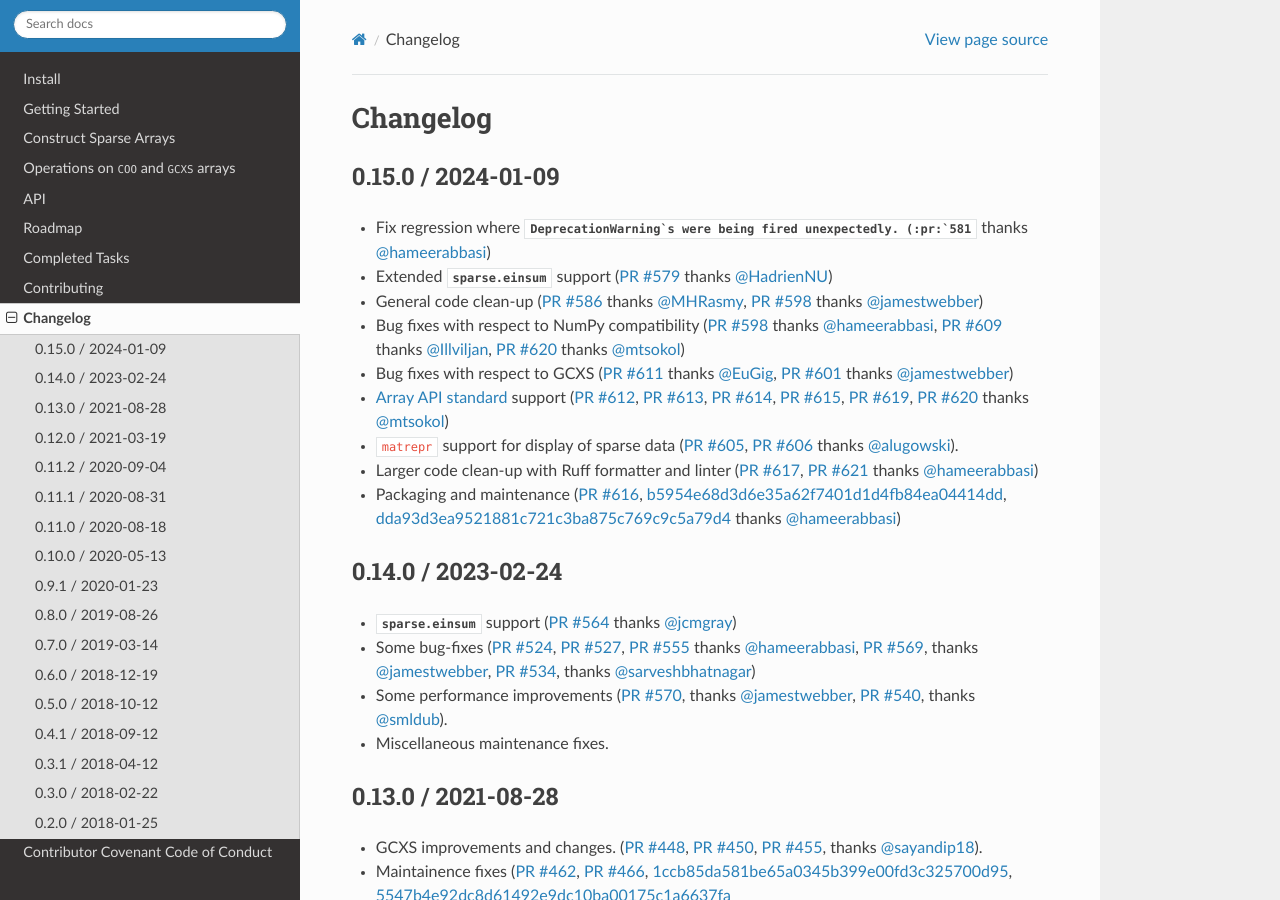
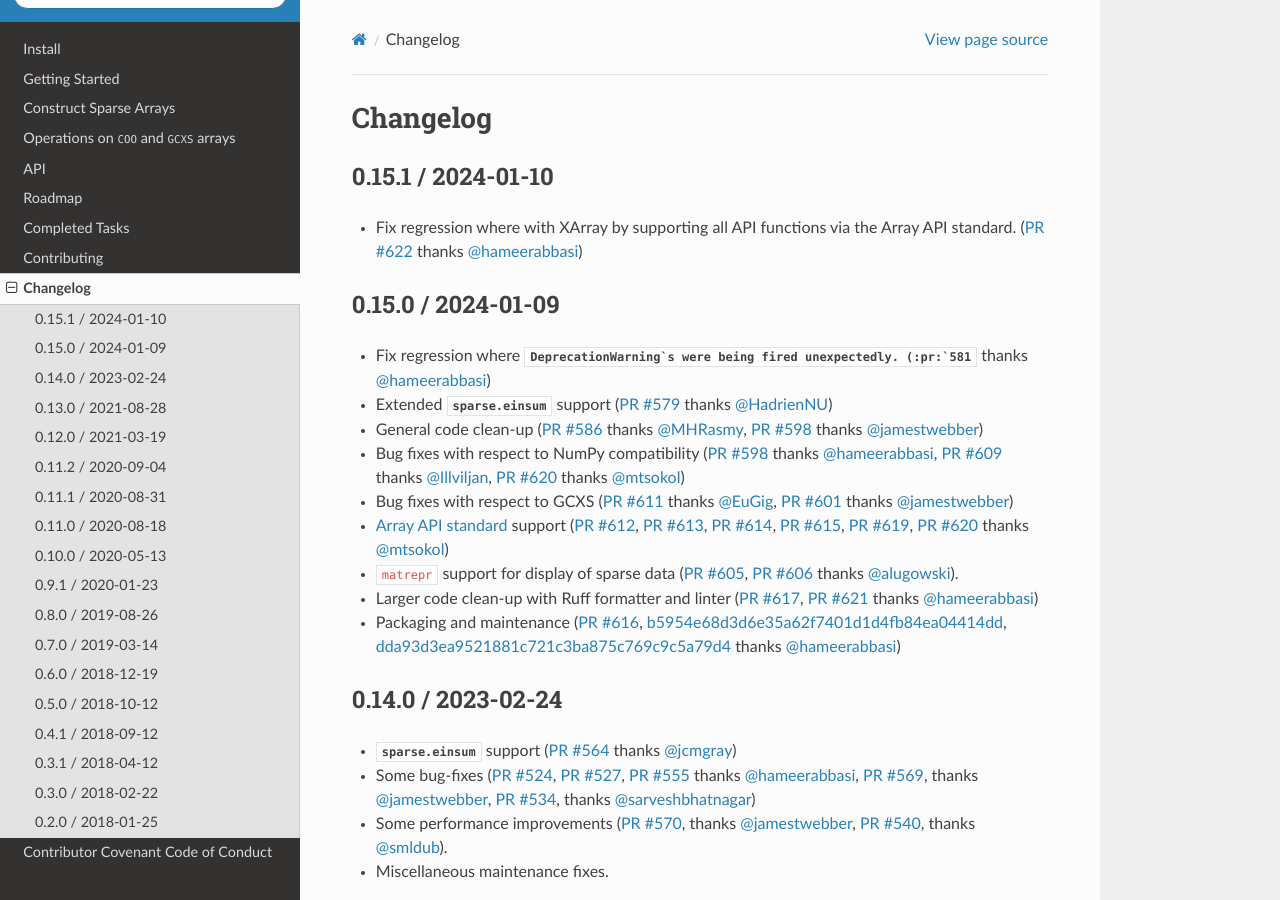
Before and after one commit to pydata/sparse, a Sphinx documentation site: the page built from docs/changelog.rst, in a window 1280 px wide and 900 px high. Built offline with Sphinx 7.4.7 and the Read the Docs theme 2.0.0, drawn with Linux system fonts in a browser that asks for light colours; the version number could not be read and is left out.

Commit message:
Update changelog for 0.15.1.

```diff
--- a/docs/changelog.rst
+++ b/docs/changelog.rst
@@ -2,6 +2,10 @@ Changelog
 =========
 
 .. currentmodule:: sparse
+
+0.15.1 / 2024-01-10
+-------------------
+* Fix regression where with XArray by supporting all API functions via the Array API standard. (:pr:`622` thanks :ghuser:`hameerabbasi`)
 
 0.15.0 / 2024-01-09
 -------------------
--- a/pyproject.toml
+++ b/pyproject.toml
@@ -21,6 +21,7 @@ classifiers = [
     "Programming Language :: Python :: 3.8",
     "Programming Language :: Python :: 3.9",
     "Programming Language :: Python :: 3.10",
+    "Programming Language :: Python :: 3.11",
     "Programming Language :: Python :: 3 :: Only",
     "Intended Audience :: Developers",
     "Intended Audience :: Science/Research",
```
Also changed, not shown: release-procedure.md (+1 -1 lines).
